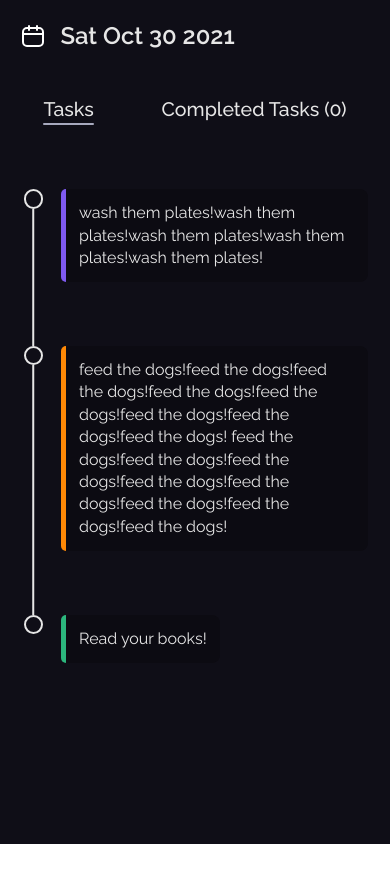
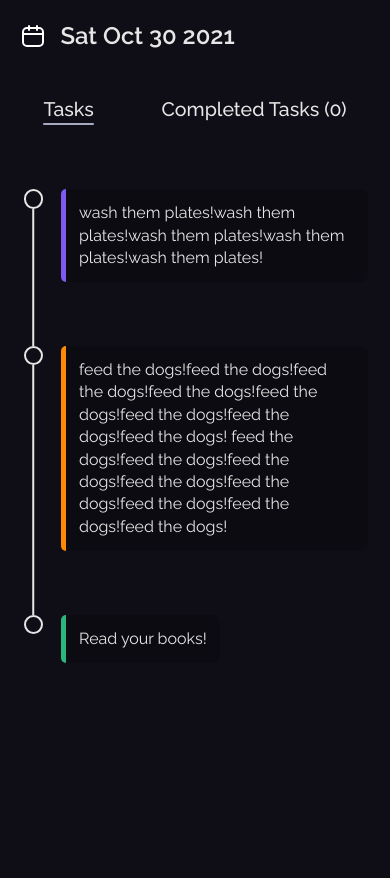
Before and after one commit to Adekxnle/checked, a React (Create React App) app: page / in a window 390 px wide. Before the commit the page ends 844 px from the top, so only its background shows below. Built offline with nearby package versions, Linux system fonts and the light colour scheme.

Commit message:
working on responsive new task page

```diff
--- a/src/App.css
+++ b/src/App.css
@@ -6,7 +6,7 @@
 }
 
 .pages {
-  min-height: 30em;
+  min-height: calc(100vh - 114px);
 }
 
 /*--media queries*/
--- a/src/views/NewTask/style.css
+++ b/src/views/NewTask/style.css
@@ -1,11 +1,11 @@
 .new-task-page {
-  height: inherit;
+  height: 100vh;
   width: inherit;
   background-color: var(--tertiary);
   position: absolute;
   top: 0;
-  left: 0;
-  padding: 2em 2em;
+  right: 0;
+  padding: 1em 2em;
   z-index: 3;
 }
 
--- a/src/views/Tasks/style.css
+++ b/src/views/Tasks/style.css
@@ -6,6 +6,7 @@
 
 .tasks-page {
   padding-top: 4em;
+  min-height: calc(100vh - 114px);
 }
 
 .tasks-page ol {
```
